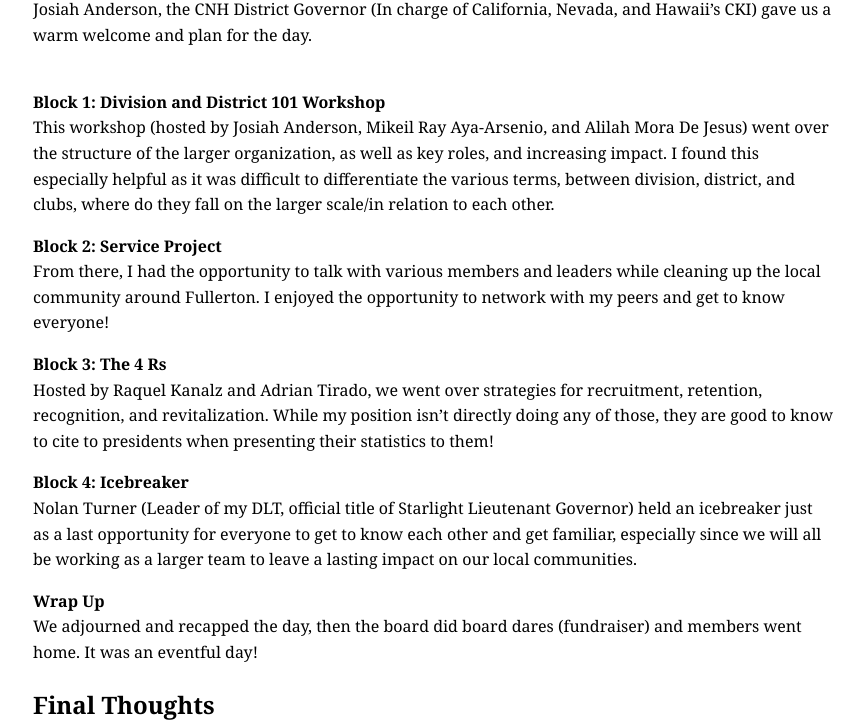
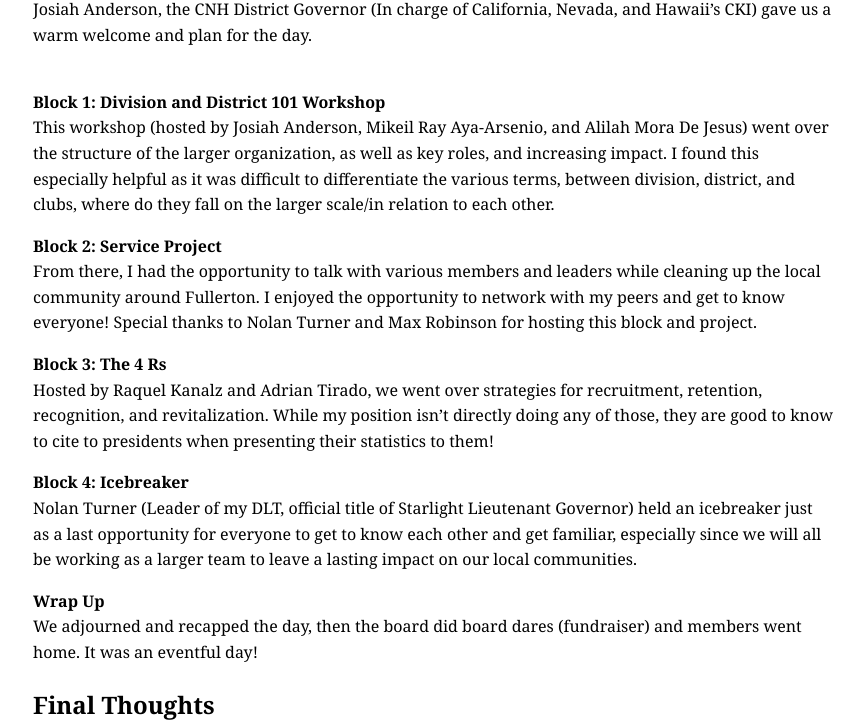
Before and after one commit to CaptainSapphire/PH-s-Blog, a Jekyll site: the page built from _posts/2026-05-15-STC-2026.md, in a window 1280 px wide and 900 px high, scrolled down 783 px, cut to the strip 0-720 px from the top of the window. Shown: the whole strip, without its empty margins (207-1070 px from the left). Built offline with Jekyll 4.4.1, drawn with Linux system fonts in a browser that asks for light colours.

Commit message:
Update 2026-05-15-STC-2026.md

```diff
--- a/_posts/2026-05-15-STC-2026.md
+++ b/_posts/2026-05-15-STC-2026.md
@@ -21,7 +21,7 @@
 This workshop (hosted by Josiah Anderson, Mikeil Ray Aya-Arsenio, and Alilah Mora De Jesus) went over the structure of the larger organization, as well as key roles, and increasing impact. I found this especially helpful as it was difficult to differentiate the various terms, between division, district, and clubs, where do they fall on the larger scale/in relation to each other.
 
 **Block 2: Service Project** <br>
-From there, I had the opportunity to talk with various members and leaders while cleaning up the local community around Fullerton. I enjoyed the opportunity to network with my peers and get to know everyone!
+From there, I had the opportunity to talk with various members and leaders while cleaning up the local community around Fullerton. I enjoyed the opportunity to network with my peers and get to know everyone! Special thanks to Nolan Turner and Max Robinson for hosting this block and project.
 
 **Block 3: The 4 Rs** <br>
 Hosted by Raquel Kanalz and Adrian Tirado, we went over strategies for recruitment, retention, recognition, and revitalization. While my position isn't directly doing any of those, they are good to know to cite to presidents when presenting their statistics to them!
```
